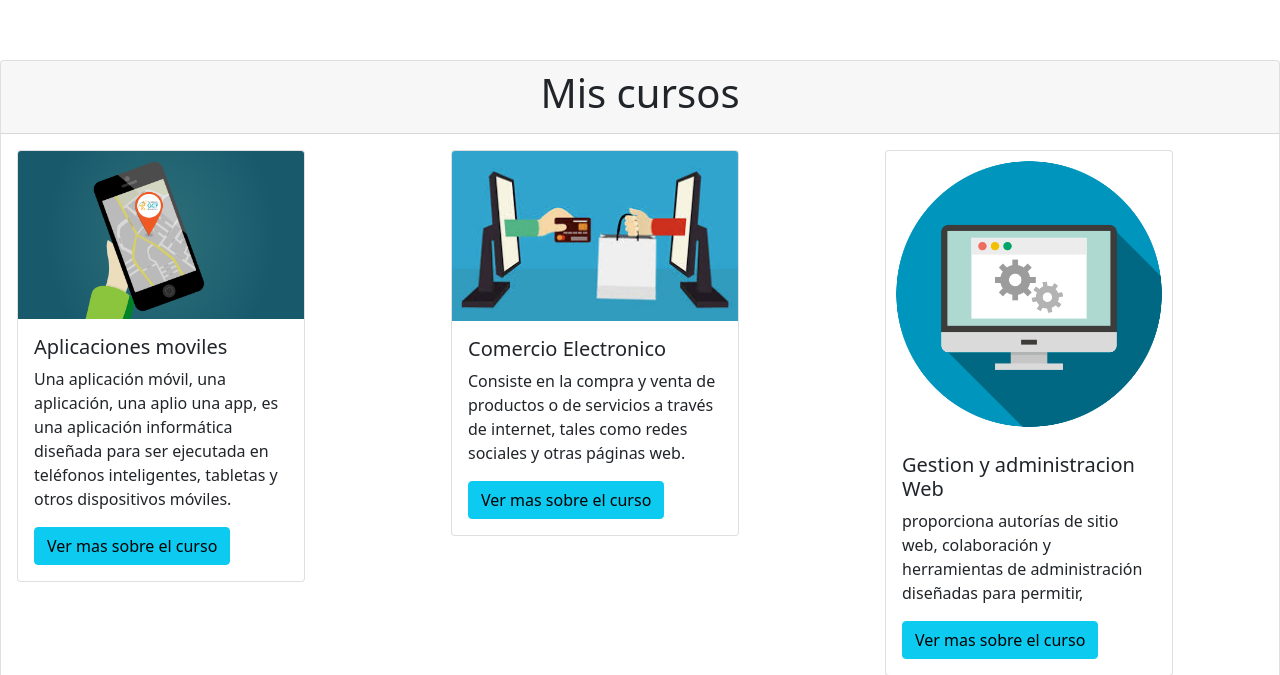
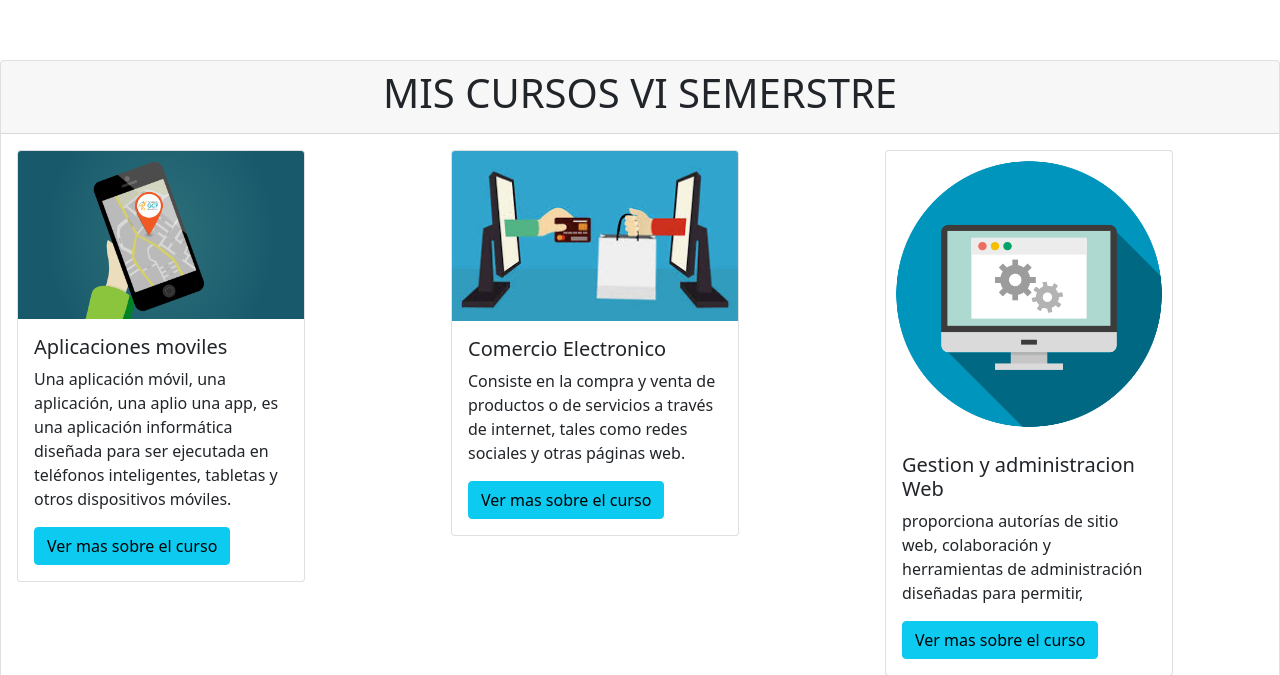
Before and after one commit to rccal/TPWEB, a PHP site: page / in a window 1280 px wide. Shown: the top 675 px of the page. Run offline with PHP 8.4, Linux system fonts and the light colour scheme; grey boxes are pictures that could not be loaded.

Commit message:
Index Dussan Willis Cruz

```diff
--- a/index.php
+++ b/index.php
@@ -10,7 +10,7 @@
 <section style="padding-top:60px;">
                     <div class="card">
                         <div class="card-header">
-                            <h1 class="text-center">Mis cursos</h1>
+                            <h1 class="text-center">MIS CURSOS VI SEMERSTRE</h1>
                             </div>
                                 <div class="row">
                                     <div class="col-md-4">
```
